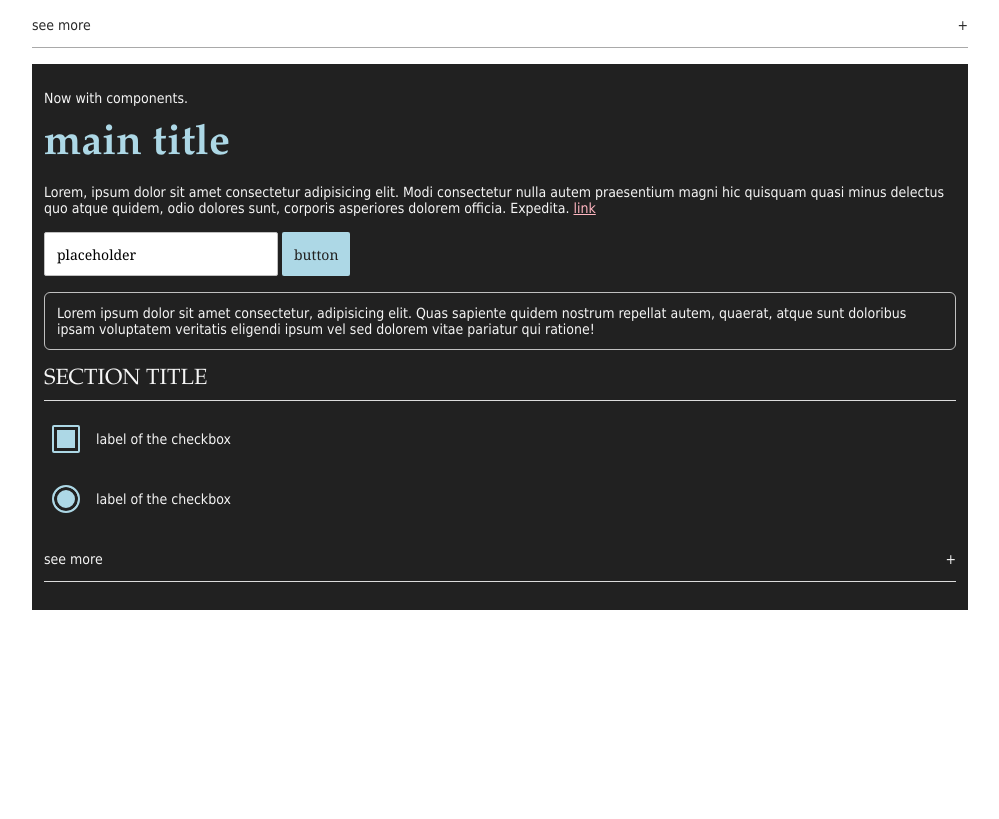
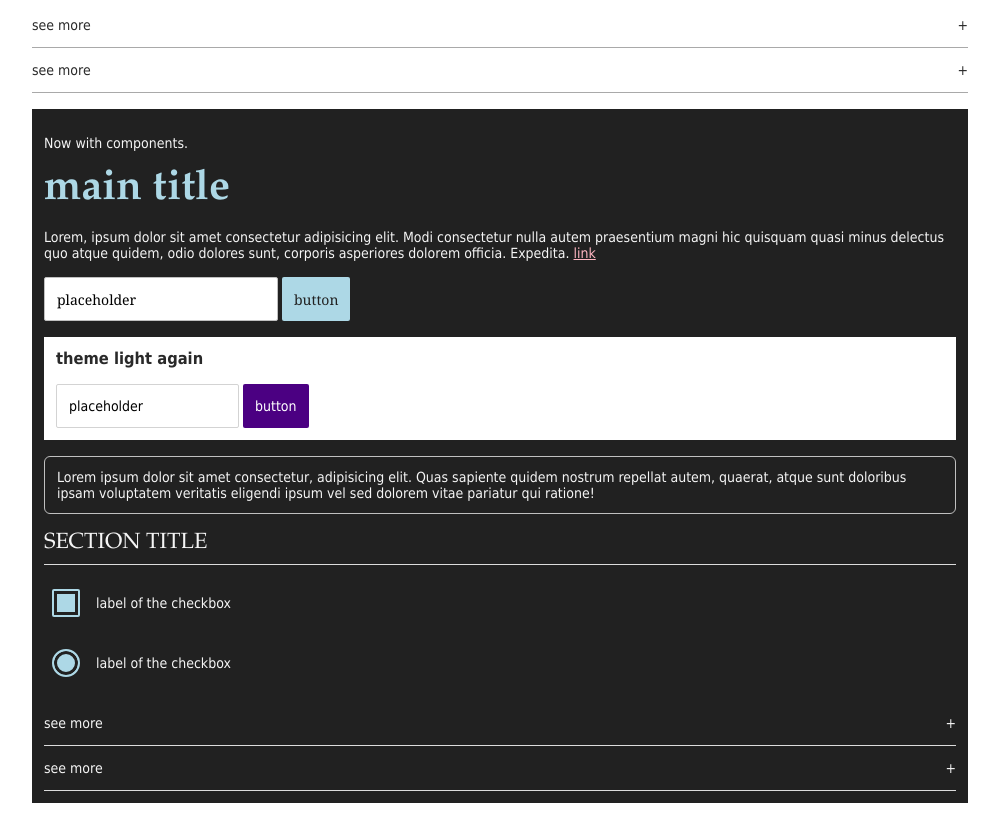
Before and after one commit to jomarcardoso/design-system-model, a plain HTML site: page test.html in a window 1280 px wide. Shown: the part 817-1636 px from the top of the page, without its empty margins (140-1139 px from the left). Before the commit the page ends 1443 px from the top, so only its background shows below. Drawn offline with Linux system fonts and the light colour scheme.

Commit message:
definition stack

```diff
--- a/stack-tokens/css/light.css
+++ b/stack-tokens/css/light.css
@@ -29,7 +29,7 @@
   --font-text: var(--tahoma);
   --border-width: 1px;
   --border-width-action: 2px;
-  --border-color: var(--gray-2);
+  --border-color: var(--gray-3);
   --border-color-section: var(--gray-5);
   --border-color-active: var(--color-primary);
   --border-radius: 2px;
--- a/test.html
+++ b/test.html
@@ -107,6 +107,16 @@
         </label>
       </div>
 
+      <details class="accordion">
+        <summary>see more</summary>
+
+        Lorem ipsum dolor, sit amet consectetur adipisicing elit. Consequuntur
+        veniam, facere, nobis placeat qui commodi vitae architecto possimus
+        quasi
+        incidunt maxime quam, culpa aperiam aut! Necessitatibus amet suscipit
+        doloremque dolore?
+      </details>
+
       <details class="accordion mb-4">
         <summary>see more</summary>
 
@@ -139,6 +149,14 @@
 
       <button class="button mb-4">button</button>
 
+      <div class="theme-light p-3 mb-4">
+        <h3 class="h3 mb-4">theme light again</h3>
+
+        <input type="text" class="input" placeholder="placeholder">
+
+        <button class="button">button</button>
+      </div>
+
       <div class="card mb-4">
         Lorem ipsum dolor sit amet consectetur, adipisicing elit. Quas sapiente
         quidem nostrum repellat autem, quaerat, atque sunt doloribus ipsam
@@ -168,7 +186,17 @@
         </label>
       </div>
 
-      <details class="accordion mb-4">
+      <details class="accordion">
+        <summary>see more</summary>
+
+        Lorem ipsum dolor, sit amet consectetur adipisicing elit. Consequuntur
+        veniam, facere, nobis placeat qui commodi vitae architecto possimus
+        quasi
+        incidunt maxime quam, culpa aperiam aut! Necessitatibus amet suscipit
+        doloremque dolore?
+      </details>
+
+      <details class="accordion">
         <summary>see more</summary>
 
         Lorem ipsum dolor, sit amet consectetur adipisicing elit. Consequuntur
```
Also changed, not shown: README.md.
